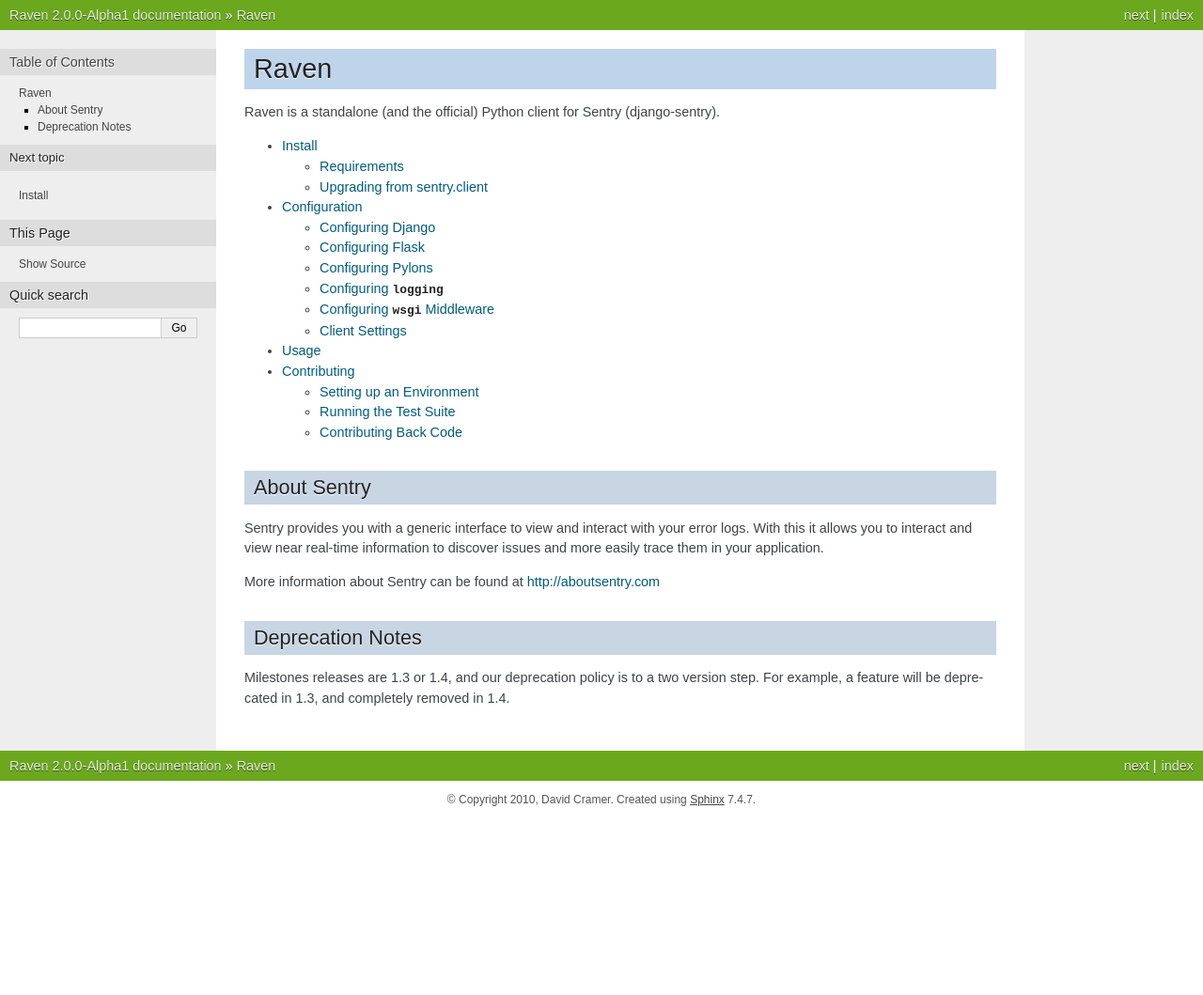
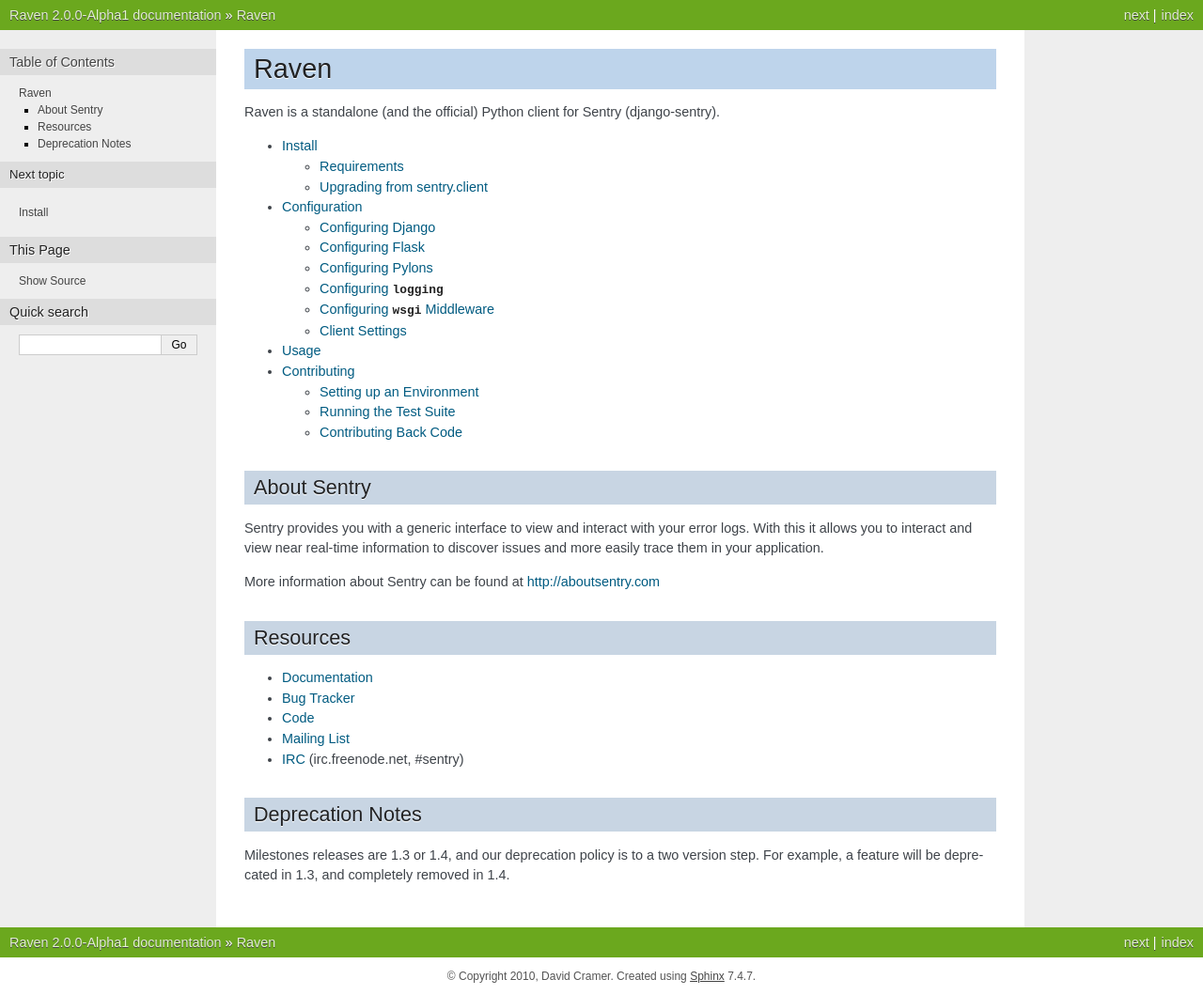
Before and after one commit to JohnFredok/apm-agent-python, a Sphinx documentation site: the page built from docs/index.rst, in a window 1280 px wide. Shown: the whole page at 94% size. Built offline with Sphinx 7.4.7, drawn with Linux system fonts in a browser that asks for light colours; pages that are not in the unit, such as notebooks, are missing from menus; before the commit the page ends 900 px from its top, so only the background shows below that.

Commit message:
Added resources

```diff
--- a/docs/index.rst
+++ b/docs/index.rst
@@ -20,6 +20,15 @@
 
 More information about Sentry can be found at http://aboutsentry.com
 
+Resources
+---------
+
+* `Documentation <http://raven.readthedocs.org/>`_
+* `Bug Tracker <http://github.com/dcramer/raven/issues>`_
+* `Code <http://github.com/dcramer/raven>`_
+* `Mailing List <https://groups.google.com/group/disqus-opensource>`_
+* `IRC <irc://irc.freenode.net/sentry>`_  (irc.freenode.net, #sentry)
+
 Deprecation Notes
 -----------------
 
```
Also changed, not shown: README.rst (+7 -3 lines).
